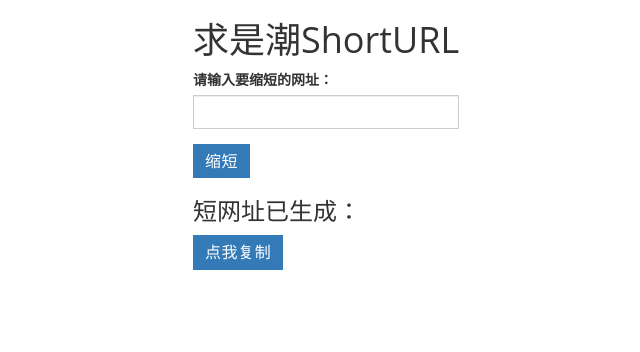
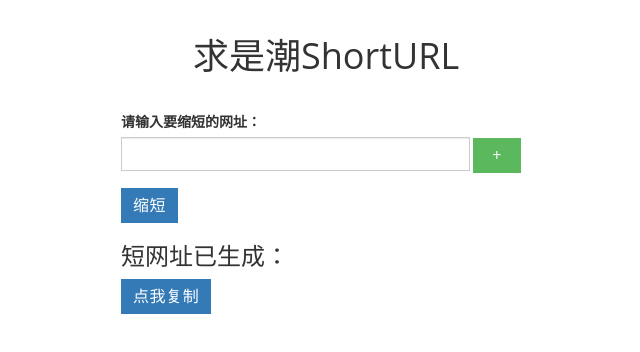
Before and after one commit to awmleer/shorturl, a plain HTML site: page index.html in a window 1280 px wide. Shown: the whole page, without its empty margins (314-954 px from the left). Drawn offline with Linux system fonts and the light colour scheme.

Commit message:
多个网址打包功能的前端设计

```diff
--- a/index.html
+++ b/index.html
@@ -30,11 +30,18 @@
 
             <div class="wrap">
                 <div class="inner">
-                    <h1 class="text-center">求是潮ShortURL</h1>
+                    <h1 class="text-center" style="margin: 1em 2em;">求是潮ShortURL</h1>
                     <div id="index">
-                        <div class="form-group">
+                        <div id="long" class="form-group">
                             <label>请输入要缩短的网址：</label>
-                            <input id="long" type="text" class="form-control" title="long">
+                            <div>
+                                <input type="text" class="form-control" title="long" style="display: inline;width: 85%;">
+                                <button onclick="add()" class="btn btn-success" style="width: 3em;">+</button>
+                            </div>
+                            <!--<div>-->
+                                <!--<input type="text" class="form-control" title="long" style="display: inline;width: 85%;">-->
+                                <!--<button onclick="remove($(this))" class="btn btn-danger" style="width: 3em;">-</button>-->
+                            <!--</div>-->
                         </div>
                         <button onclick="shorten()" class="btn btn-primary">缩短</button>
                     </div>
--- a/js/index.js
+++ b/js/index.js
@@ -22,3 +22,14 @@ function shorten(){
 function copy(){
 
 }
+
+
+function add(){
+    var strhtml='<div><input type="text" class="form-control" title="long" style="display: inline;width: 85%;">&nbsp;<button onclick="remove($(this))" class="btn btn-danger" style="width: 3em;">-</button></div>';
+    $("#long").append(strhtml);
+}
+
+function remove(obj){
+    console.log(obj.parent());
+    obj.parent().remove();
+}
--- a/node/app.js
+++ b/node/app.js
@@ -41,7 +41,6 @@ app.get('/test', function (req, res) {
 
 /*shorten*/
 app.get('/shorten', function (req, res) {
-
 
     var longurl = req.query.longurl;
     var shorturl=req.query.shorturl;
@@ -128,6 +127,7 @@ app.get('/shorten', function (req, res) {
 });
 
 
+//TODO 数据库的改动，添加一个表
 /*下划线开头的进行解析并重定向*/
 app.get('/_*', function (req, res) {
     var shorturl = req.path.substr(2);
```
